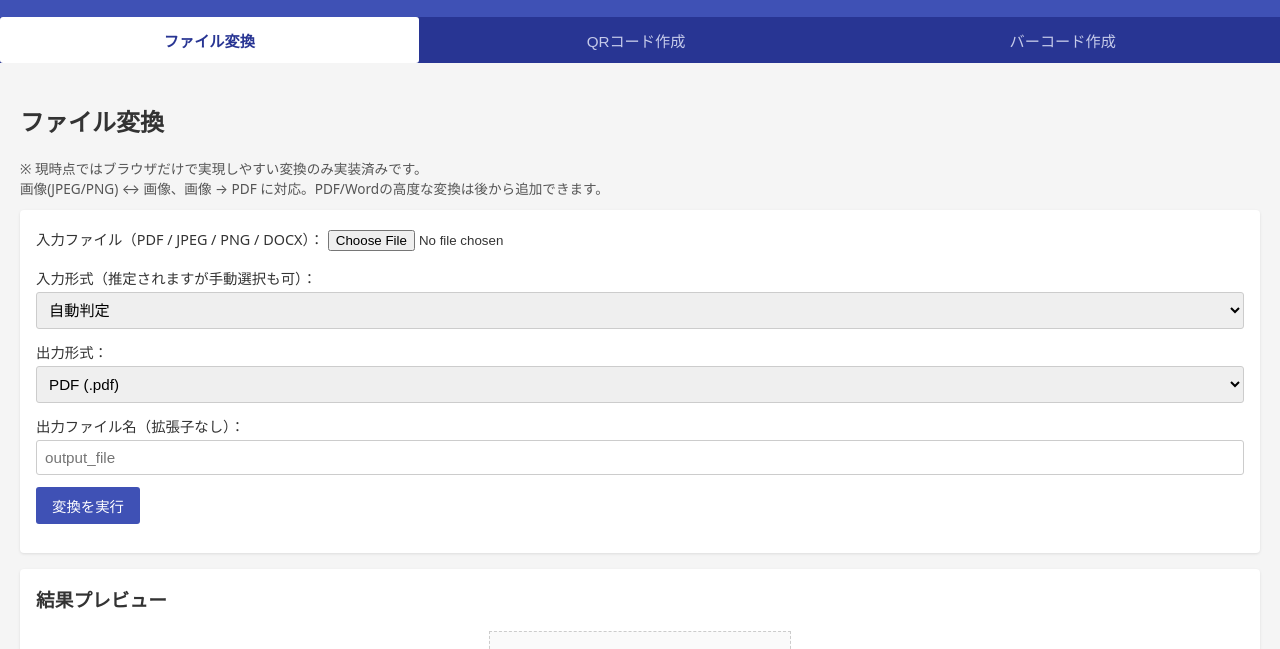
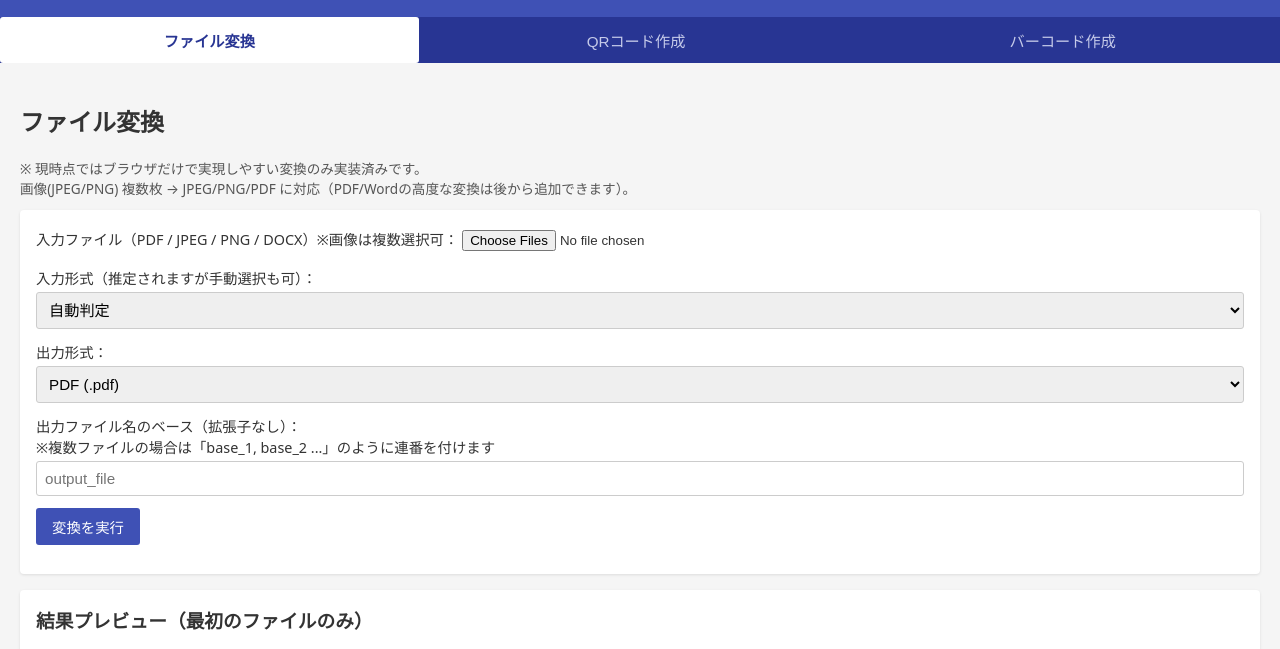
Before and after one commit to AO1135/-, a plain HTML site: page index.html in a window 1280 px wide. Shown: the part 90-739 px from the top of the page. Drawn offline with Linux system fonts and the light colour scheme.

Commit message:
Update index.html

```diff
--- a/index.html
+++ b/index.html
@@ -24,19 +24,24 @@
     <button class="tab-button" data-tab="barcode-tab">バーコード作成</button>
   </nav>
 
-  <!-- タブ内容：ファイル変換 -->
+  <!-- タブ内容：ファイル変換（複数画像対応） -->
   <section id="convert-tab" class="tab-content active">
     <h2>ファイル変換</h2>
     <p class="note">
       ※ 現時点ではブラウザだけで実現しやすい変換のみ実装済みです。<br>
-      画像(JPEG/PNG) ↔ 画像、画像 → PDF に対応。PDF/Wordの高度な変換は後から追加できます。
+      画像(JPEG/PNG) 複数枚 → JPEG/PNG/PDF に対応（PDF/Wordの高度な変換は後から追加できます）。
     </p>
 
     <div class="panel">
       <div class="form-row">
         <label class="file-label">
-          入力ファイル（PDF / JPEG / PNG / DOCX）：
-          <input type="file" id="convert-input-file" accept=".pdf,.png,.jpg,.jpeg,.docx,application/pdf,image/png,image/jpeg,application/vnd.openxmlformats-officedocument.wordprocessingml.document">
+          入力ファイル（PDF / JPEG / PNG / DOCX）※画像は複数選択可：
+          <input
+            type="file"
+            id="convert-input-file"
+            accept=".pdf,.png,.jpg,.jpeg,.docx,application/pdf,image/png,image/jpeg,application/vnd.openxmlformats-officedocument.wordprocessingml.document"
+            multiple
+          >
         </label>
       </div>
 
@@ -62,7 +67,10 @@
       </div>
 
       <div class="form-row">
-        <label for="output-filename">出力ファイル名（拡張子なし）：</label>
+        <label for="output-filename">
+          出力ファイル名のベース（拡張子なし）：<br>
+          ※複数ファイルの場合は「base_1, base_2 ...」のように連番を付けます
+        </label>
         <input type="text" id="output-filename" placeholder="output_file">
       </div>
 
@@ -71,7 +79,7 @@
     </div>
 
     <div class="result-area">
-      <h3>結果プレビュー</h3>
+      <h3>結果プレビュー（最初のファイルのみ）</h3>
       <canvas id="convert-preview-canvas" class="preview-canvas"></canvas>
       <iframe id="convert-preview-frame" class="preview-frame"></iframe>
       <div class="download-area" id="convert-download-area"></div>
```
